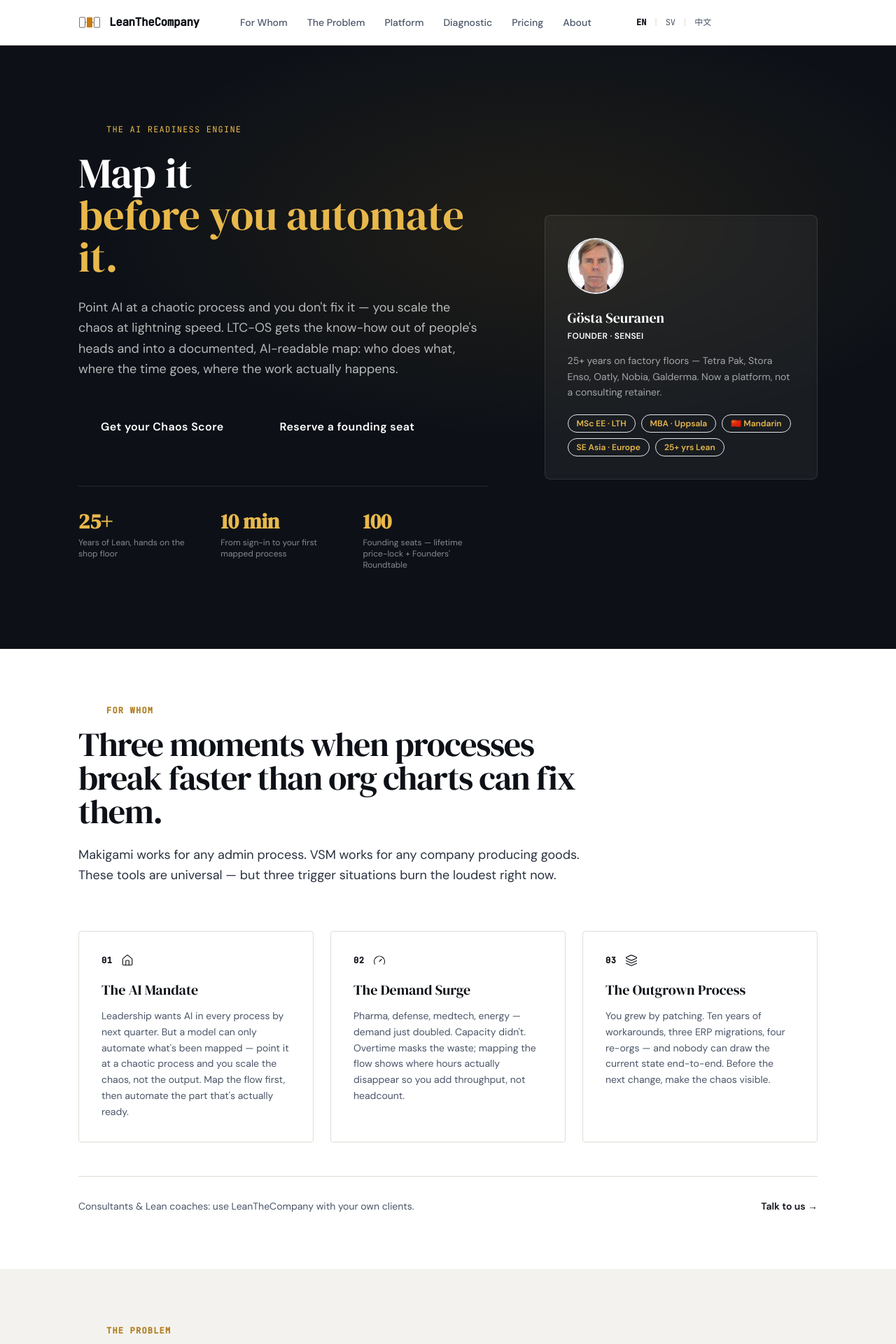
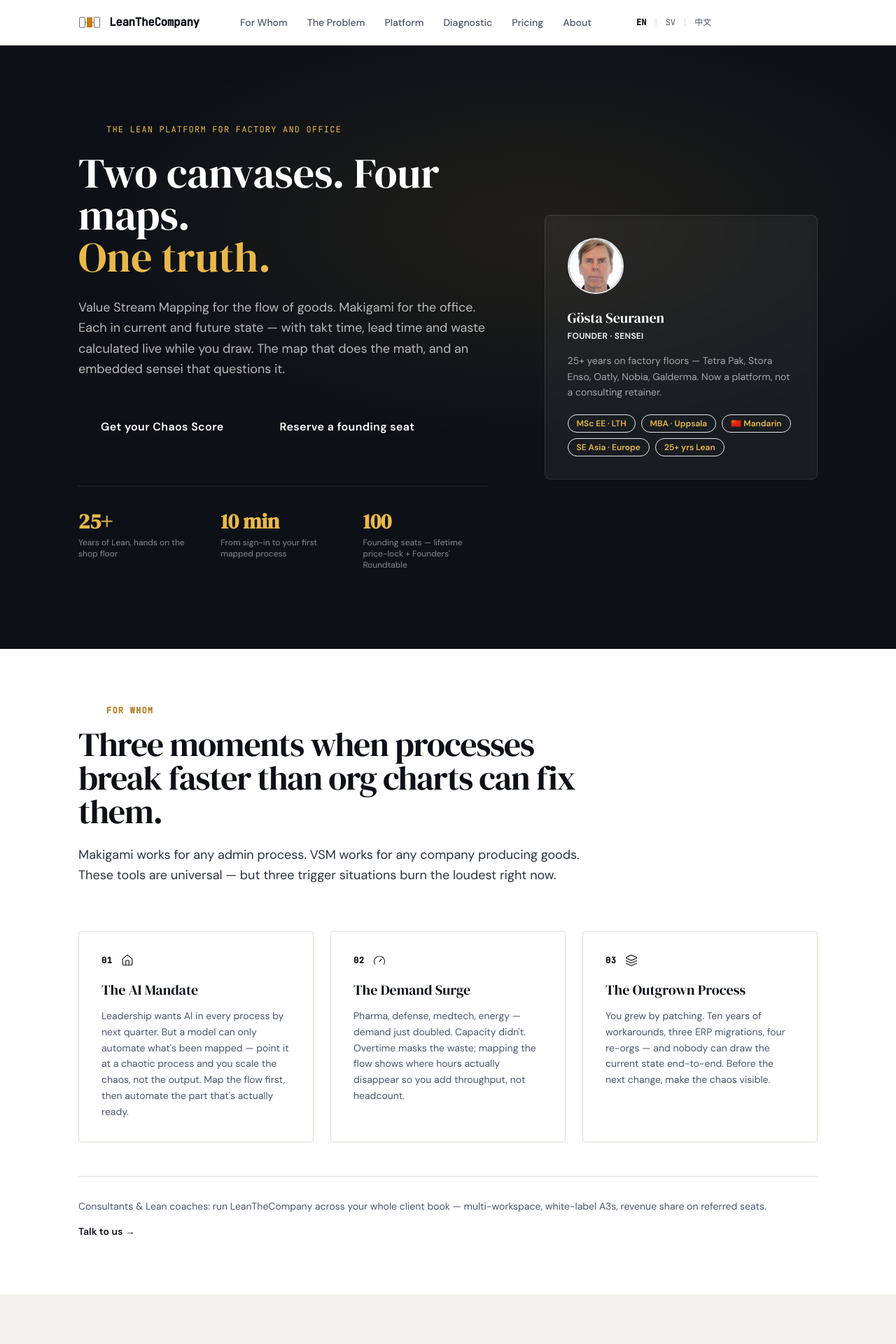
Before and after one commit to gostaallan/leanthecompany-web, a Next.js app: page /en in a window 1280 px wide. Shown: the top 1920 px of the page at 70% size. Built offline with nearby package versions, Linux system fonts and the light colour scheme.

Commit message:
Add Consultant tier (69 EUR), live-in-beta status tags, rebrand hero/OG

```diff
--- a/src/app/[locale]/layout.tsx
+++ b/src/app/[locale]/layout.tsx
@@ -24,7 +24,7 @@ export async function generateMetadata({ params }: Props): Promise<Metadata> {
 
   return {
     title: {
-      default:  'LeanTheCompany — The AI Readiness Engine: Map Before You Automate',
+      default:  'LeanTheCompany — Two Canvases. Four Maps. One Truth.',
       template: '%s | LeanTheCompany',
     },
     description: t('lead'),
@@ -32,13 +32,13 @@ export async function generateMetadata({ params }: Props): Promise<Metadata> {
     openGraph: {
       type:        'website',
       siteName:    'LeanTheCompany',
-      title:       'LeanTheCompany — The AI Readiness Engine',
+      title:       'LeanTheCompany — The Map That Does the Math',
       description: t('lead'),
       locale:      locale === 'zh' ? 'zh_CN' : locale === 'sv' ? 'sv_SE' : 'en_GB',
     },
     twitter: {
       card:        'summary_large_image',
-      title:       'LeanTheCompany — The AI Readiness Engine',
+      title:       'LeanTheCompany — The Map That Does the Math',
       description: t('lead'),
     },
     robots: {
--- a/src/app/[locale]/opengraph-image.tsx
+++ b/src/app/[locale]/opengraph-image.tsx
@@ -7,7 +7,7 @@ import { ImageResponse } from 'next/og'
 export const runtime = 'edge'
 export const size = { width: 1200, height: 630 }
 export const contentType = 'image/png'
-export const alt = 'LeanTheCompany — The AI Readiness Engine'
+export const alt = 'LeanTheCompany — Two Canvases. Four Maps. One Truth.'
 
 export default function OpengraphImage() {
   return new ImageResponse(
@@ -57,7 +57,7 @@ export default function OpengraphImage() {
               textTransform: 'uppercase',
             }}
           >
-            The AI Readiness Engine · Founding-100 cohort
+            Two canvases · Four maps · Founding-100 cohort
           </div>
           <div
             style={{
@@ -68,7 +68,7 @@ export default function OpengraphImage() {
               maxWidth: 1000,
             }}
           >
-            Map it before you automate it.
+            The map that does the math.
           </div>
         </div>
 
@@ -86,7 +86,7 @@ export default function OpengraphImage() {
           }}
         >
           <span>leanthecompany.com</span>
-          <span>The map your AI actually needs</span>
+          <span>VSM + Makigami · Current + Future state</span>
         </div>
       </div>
     ),
--- a/src/components/marketing/Platform.tsx
+++ b/src/components/marketing/Platform.tsx
@@ -13,9 +13,9 @@ interface PlatformItem {
 
 const ITEMS: readonly PlatformItem[] = [
   { key: 'makigami',  status: 'live' },
-  { key: 'vsm',       status: 'dev'  },
-  { key: 'sensei',    status: 'dev'  },
-  { key: 'tracker',   status: 'dev'  },
+  { key: 'vsm',       status: 'live' },
+  { key: 'sensei',    status: 'live' },
+  { key: 'tracker',   status: 'live' },
   { key: 'warroom',   status: 'live' },
   { key: 'report',    status: 'dev'  },
 ]
--- a/src/components/marketing/Pricing.tsx
+++ b/src/components/marketing/Pricing.tsx
@@ -8,6 +8,7 @@ import { useState, type FormEvent } from 'react'
 
 const TIERS = [
   { key: 'contributor',  highlight: false },
+  { key: 'consultant',   highlight: false },
   { key: 'processOwner', highlight: true  },
   { key: 'architect',    highlight: false },
 ] as const
@@ -86,7 +87,7 @@ export function Pricing() {
           </span>
         </div>
 
-        <div className="grid md:grid-cols-3 gap-6">
+        <div className="grid md:grid-cols-2 xl:grid-cols-4 gap-6">
           {TIERS.map(({ key, highlight }) => {
             const features = t.raw(`tiers.${key}.features`) as string[]
             return (
--- a/src/locales/en.json
+++ b/src/locales/en.json
@@ -9,10 +9,10 @@
     "cta": "Get early access"
   },
   "hero": {
-    "eyebrow": "The AI Readiness Engine",
-    "headline": "Map it",
-    "headlineSub": "before you automate it.",
-    "lead": "Point AI at a chaotic process and you don't fix it — you scale the chaos at lightning speed. LTC-OS gets the know-how out of people's heads and into a documented, AI-readable map: who does what, where the time goes, where the work actually happens.",
+    "eyebrow": "The lean platform for factory and office",
+    "headline": "Two canvases. Four maps.",
+    "headlineSub": "One truth.",
+    "lead": "Value Stream Mapping for the flow of goods. Makigami for the office. Each in current and future state — with takt time, lead time and waste calculated live while you draw. The map that does the math, and an embedded sensei that questions it.",
     "ctaPrimary": "Get your Chaos Score",
     "ctaSecondary": "Reserve a founding seat",
     "founderTitle": "Founder · Sensei",
@@ -44,7 +44,7 @@
         "body": "You grew by patching. Ten years of workarounds, three ERP migrations, four re-orgs — and nobody can draw the current state end-to-end. Before the next change, make the chaos visible."
       }
     },
-    "consultantStrip": "Consultants & Lean coaches: use LeanTheCompany with your own clients.",
+    "consultantStrip": "Consultants & Lean coaches: run LeanTheCompany across your whole client book — multi-workspace, white-label A3s, revenue share on referred seats.",
     "consultantCta": "Talk to us"
   },
   "problem": {
@@ -72,10 +72,10 @@
   },
   "platform": {
     "eyebrow": "The Platform",
-    "headline": "One canvas to map the work. One sensei to question it. Built for anyone getting ready to automate.",
-    "lead": "LeanTheCompany is a browser-based lean transformation platform. No consulting retainer, no six-month rollout — start mapping in ten minutes, coach yourself with an embedded sensei trained on 25+ years of shop-floor kaizen.",
+    "headline": "The map that does the math.",
+    "lead": "A drawing tool draws. LeanTheCompany computes: takt time, effective cycle time, inventory cover, out-of-takt flags — live, every time the map changes. Browser-based, no consulting retainer, no six-month rollout. Start mapping in ten minutes, coach yourself with an embedded sensei trained on 25+ years of shop-floor kaizen.",
     "status": {
-      "live": "Live",
+      "live": "Live in beta",
       "dev": "In development"
     },
     "items": {
@@ -89,7 +89,7 @@
       },
       "sensei": {
         "title": "Embedded AI Sensei",
-        "body": "Ask \"where's my biggest waste?\" and get a direct answer, not a textbook. Trained on Ohno, Rother and three decades of field notes — Japanese in tone, pragmatic in delivery."
+        "body": "Ask \"where's my biggest waste?\" and get a direct answer grounded in your own map — your takt, your handoffs, your losses. Not a chatbot with lean books in its prompt: a coach that reads what you drew."
       },
       "tracker": {
         "title": "Kaizen tracker",
@@ -108,12 +108,12 @@
   "whatsComing": {
     "eyebrow": "What you get",
     "headline": "What's live today — and what's landing next.",
-    "lead": "Makigami is live the moment you sign in. The value-stream canvas, the embedded sensei and the one-page A3 export are landing through the Founding-100 build. Hover any preview to see where each is headed.",
+    "lead": "Makigami, the value-stream canvas, the embedded sensei and the kaizen tracker are live in beta today. The one-page A3 export lands through the Founding-100 build. Hover any preview to see where each is headed.",
     "previews": {
       "vsm": {
-        "tag": "In development",
+        "tag": "Live in beta",
         "title": "Value Stream Mapping canvas",
-        "body": "Drag process boxes, draw flow arrows, drop inventory triangles. Cycle time, lead time and %C&A roll up automatically. The first canvas every founding member draws."
+        "body": "Drag process boxes, draw flow arrows, drop inventory triangles and kanban loops. Takt, lead time and inventory cover roll up automatically — current state and future state, side by side."
       },
       "makigami": {
         "tag": "Live now",
@@ -121,7 +121,7 @@
         "body": "The back-office twin. Sales, engineering, purchasing — every handoff and every wait the shop floor never sees. Print it on the wall and the whole organisation suddenly speaks the same language."
       },
       "sensei": {
-        "tag": "In development",
+        "tag": "Live in beta",
         "title": "Embedded AI Sensei",
         "body": "Ask in plain English, Swedish or Mandarin. Trained on Ohno, Rother and three decades of field notes. Pragmatic, not preachy. Cites its sources so the operator can push back."
       },
@@ -210,6 +210,21 @@
           "Private workspace — just you",
           "Community forum access",
           "€19 / month — locked for life for founding members"
+        ]
+      },
+      "consultant": {
+        "title": "Consultant",
+        "audience": "For the people who coach the work",
+        "desc": "For the independent consultant or Lean coach with a first client book. Each client in its own sealed workspace — walk into the workshop with a live canvas instead of a PowerPoint, for less than an hour of your day rate per month.",
+        "cta": "Reserve a Consultant seat",
+        "features": [
+          "Everything in Contributor",
+          "3 client workspaces, kept strictly separate",
+          "Up to 15 canvases per workspace",
+          "AI Sensei — 100 questions / month, pooled · top up anytime",
+          "Kaizen tracker with PDCA cycles",
+          "A3 export with LeanTheCompany footer — white-label lives in Architect",
+          "€69 / month — locked for life for founding members"
         ]
       },
       "processOwner": {
@@ -305,7 +320,7 @@
     "meta": "No login wall. No sales call. No obligation."
   },
   "footer": {
-    "tagline": "The AI Readiness Engine — map your processes before you automate. Built by a factory engineer, not a software studio.",
+    "tagline": "Two canvases. Four maps. One truth. Built by a factory engineer, not a software studio.",
     "linkedin": "Follow Gösta on LinkedIn",
     "copyright": "Made with care in Malmö & Shanghai",
     "disclaimer": "LeanTheCompany is an independent product. Lean, Toyota Production System, Value Stream Mapping, Makigami and kaizen are methodologies developed over decades by practitioners across the world; we stand on their shoulders and cite them where we can. Every pilot and every result shown has the customer's permission.",
--- a/src/locales/sv.json
+++ b/src/locales/sv.json
@@ -9,10 +9,10 @@
     "cta": "Få tidig tillgång"
   },
   "hero": {
-    "eyebrow": "AI Readiness Engine",
-    "headline": "Kartlägg processen",
-    "headlineSub": "innan du automatiserar.",
-    "lead": "Riktar du AI mot en kaotisk process fixar du den inte — du skalar upp kaoset i blixtfart. LTC-OS lyfter ut kunskapen ur folks huvuden och in i en dokumenterad, AI-läsbar karta: vem gör vad, var tiden går och var arbetet faktiskt sker.",
+    "eyebrow": "Lean-plattformen för fabrik och kontor",
+    "headline": "Två canvaser. Fyra kartor.",
+    "headlineSub": "En sanning.",
+    "lead": "Value Stream Mapping för varuflödet. Makigami för kontoret. Båda i nuläge och börläge — med takttid, ledtid och slöseri beräknade live medan du ritar. Kartan som räknar själv, och en inbäddad sensei som ifrågasätter den.",
     "ctaPrimary": "Få din Chaos Score",
     "ctaSecondary": "Boka en grundarplats",
     "founderTitle": "Grundare · Sensei",
@@ -44,7 +44,7 @@
         "body": "Du växte genom att lappa och laga. Tio år av workarounds, tre ERP-migreringar, fyra omorganisationer — och ingen kan rita nuläget hela vägen. Innan nästa förändring: gör kaoset synligt."
       }
     },
-    "consultantStrip": "Konsulter och Lean-coacher: använd LeanTheCompany hos era egna kunder.",
+    "consultantStrip": "Konsulter och Lean-coacher: kör LeanTheCompany över hela er kundstock — fler arbetsytor, white-label-A3:or, intäktsdelning på värvade platser.",
     "consultantCta": "Hör av dig"
   },
   "problem": {
@@ -72,10 +72,10 @@
   },
   "platform": {
     "eyebrow": "Plattformen",
-    "headline": "En canvas för att kartlägga arbetet. En sensei som ifrågasätter det. Byggt för alla som gör sig redo att automatisera.",
-    "lead": "LeanTheCompany är en webbaserad plattform för Lean-transformation. Ingen konsultretainer, ingen sex-månaders rollout — börja kartlägga på tio minuter, coacha dig själv med en inbäddad sensei tränad på 25+ år av kaizen från verkstadsgolvet.",
+    "headline": "Kartan som räknar själv.",
+    "lead": "Ett ritverktyg ritar. LeanTheCompany räknar: takttid, effektiv cykeltid, lagertäckning, ur-takt-flaggor — live, varje gång kartan ändras. Webbaserat, ingen konsultretainer, ingen sex-månaders rollout. Börja kartlägga på tio minuter, coacha dig själv med en inbäddad sensei tränad på 25+ år av kaizen från verkstadsgolvet.",
     "status": {
-      "live": "Live",
+      "live": "Live i beta",
       "dev": "Under utveckling"
     },
     "items": {
@@ -89,7 +89,7 @@
       },
       "sensei": {
         "title": "Inbäddad AI-sensei",
-        "body": "Fråga \"var är mitt största slöseri?\" och få ett direkt svar — inte en lärobok. Tränad på Ohno, Rother och tre decennier av fältanteckningar. Japansk i tonen, pragmatisk i leveransen."
+        "body": "Fråga \"var är mitt största slöseri?\" och få ett direkt svar grundat i din egen karta — din takt, dina överlämningar, dina förluster. Ingen chatbot med lean-böcker i prompten: en coach som läser det du ritat."
       },
       "tracker": {
         "title": "Kaizen-tracker",
@@ -108,12 +108,12 @@
   "whatsComing": {
     "eyebrow": "Det du får",
     "headline": "Det här är live idag — och det här kommer härnäst.",
-    "lead": "Makigami är live i samma stund du loggar in. Value-stream-canvasen, den inbäddade sensein och en-sidiga A3-exporten landar under Founding-100-bygget. Håll musen över en förhandsvisning så ser du vart var och en är på väg.",
+    "lead": "Makigami, value-stream-canvasen, den inbäddade sensein och kaizen-trackern är live i beta idag. En-sidiga A3-exporten landar under Founding-100-bygget. Håll musen över en förhandsvisning så ser du vart var och en är på väg.",
     "previews": {
       "vsm": {
-        "tag": "Under utveckling",
+        "tag": "Live i beta",
         "title": "Value Stream Mapping-canvas",
-        "body": "Dra processrutor, rita flödespilar, släpp lagertrianglar. Cykeltid, ledtid och %C&A räknas själva. Den första canvas varje grundarmedlem ritar."
+        "body": "Dra processrutor, rita flödespilar, släpp lagertrianglar och kanban-loopar. Takt, ledtid och lagertäckning räknas själva — nuläge och börläge, sida vid sida."
       },
       "makigami": {
         "tag": "Live nu",
@@ -121,7 +121,7 @@
         "body": "Kontorsmotsvarigheten. Sälj, konstruktion, inköp — varje överlämning och varje vänta som verkstadsgolvet aldrig ser. Skriv ut den på väggen och hela organisationen pratar samma språk."
       },
       "sensei": {
-        "tag": "Under utveckling",
+        "tag": "Live i beta",
         "title": "Inbäddad AI-sensei",
         "body": "Fråga på engelska, svenska eller mandarin. Tränad på Ohno, Rother och tre decennier av fältanteckningar. Pragmatisk, inte predikande. Refererar sina källor så att operatören kan ifrågasätta."
       },
@@ -210,6 +210,21 @@
           "Privat workspace — bara du",
           "Tillgång till community-forum",
           "€19 / månad — låst för livet för grundarmedlemmar"
+        ]
+      },
+      "consultant": {
+        "title": "Consultant",
+        "audience": "För dem som coachar jobbet",
+        "desc": "För den fristående konsulten eller Lean-coachen med sina första kunder. Varje kund i en egen, strikt separerad workspace — kliv in i workshopen med en levande canvas i stället för en PowerPoint, för mindre än en timme av ditt dagsarvode per månad.",
+        "cta": "Reservera en Consultant-plats",
+        "features": [
+          "Allt i Contributor",
+          "3 kund-workspaces, strikt åtskilda",
+          "Upp till 15 canvas per workspace",
+          "AI-sensei — 100 frågor / månad, delade · fyll på när som helst",
+          "Kaizen-tracker med PDCA-cykler",
+          "A3-export med LeanTheCompany-sidfot — white-label hör till Architect",
+          "€69 / månad — låst för livet för grundarmedlemmar"
         ]
       },
       "processOwner": {
@@ -305,7 +320,7 @@
     "meta": "Ingen inloggningsvägg. Inget säljsamtal. Inget åtagande."
   },
   "footer": {
-    "tagline": "The AI Readiness Engine — kartlägg dina processer innan du automatiserar. Byggt av en fabriksingenjör, inte en mjukvarustudio.",
+    "tagline": "Två canvaser. Fyra kartor. En sanning. Byggt av en fabriksingenjör, inte en mjukvarustudio.",
     "linkedin": "Följ Gösta på LinkedIn",
     "copyright": "Gjort med omsorg i Malmö & Shanghai",
     "disclaimer": "LeanTheCompany är en oberoende produkt. Lean, Toyota Production System, Value Stream Mapping, Makigami och kaizen är metoder som utvecklats över decennier av praktiker över hela världen; vi står på deras axlar och refererar dem där vi kan. Varje pilot och varje resultat som visas har kundens tillåtelse.",
--- a/src/locales/zh.json
+++ b/src/locales/zh.json
@@ -9,10 +9,10 @@
     "cta": "抢先体验"
   },
   "hero": {
-    "eyebrow": "AI Readiness Engine",
-    "headline": "先梳理流程,",
-    "headlineSub": "再用 AI 自动化。",
-    "lead": "把 AI 对准一个混乱的流程,你不会修好它——只会以闪电般的速度放大混乱。LTC-OS 把诀窍从员工脑子里提取出来,变成一张文档化、AI 可读的流程图:谁做什么、时间花在哪里、工作实际发生在哪里。",
+    "eyebrow": "工厂与办公室共用的精益平台",
+    "headline": "两块画布。四张地图。",
+    "headlineSub": "一个真相。",
+    "lead": "价值流图(VSM)画实物流,Makigami 画办公室。每一块都有当前状态与未来状态——节拍时间、交期、浪费在你画图的同时实时算出。一张会算数的地图,加一位追问到底的内嵌老师傅。",
     "ctaPrimary": "获取您的混乱分数",
     "ctaSecondary": "预定创始席位",
     "founderTitle": "创始人 · 老师傅",
@@ -44,7 +44,7 @@
         "body": "您是靠打补丁成长起来的。十年临时方案、三次 ERP 迁移、四次组织重组——没人能把当前状态从头到尾画出来。下一次变革之前,先让混乱可见。"
       }
     },
-    "consultantStrip": "咨询顾问与精益教练:把 LeanTheCompany 用到自己的客户项目里。",
+    "consultantStrip": "咨询顾问与精益教练:用 LeanTheCompany 管理整个客户组合——多工作区、白标 A3、推荐席位分成。",
     "consultantCta": "聊聊合作"
   },
   "problem": {
@@ -72,10 +72,10 @@
   },
   "platform": {
     "eyebrow": "平台",
-    "headline": "一块画布,梳理工作。一位老师傅,追问到底。为每一个准备自动化的人而造。",
-    "lead": "LeanTheCompany 是一个浏览器端的精益转型平台。不签咨询合同,不等六个月上线——十分钟内就能开画,靠内嵌的老师傅(训练自 25 年以上车间改善)自己教自己。",
+    "headline": "会算数的地图。",
+    "lead": "画图工具只会画。LeanTheCompany 会算:节拍时间、有效周期时间、库存覆盖、超节拍警示——地图一变,实时重算。浏览器端,不签咨询合同,不等六个月上线——十分钟内就能开画,靠内嵌的老师傅(训练自 25 年以上车间改善)自己教自己。",
     "status": {
-      "live": "已上线",
+      "live": "测试版已上线",
       "dev": "开发中"
     },
     "items": {
@@ -89,7 +89,7 @@
       },
       "sensei": {
         "title": "内嵌 AI 老师傅",
-        "body": "问「我最大的浪费在哪?」得到的是直接的回答,不是教科书。训练自大野耐一、Mike Rother 和三十年的一线笔记——日式语气,务实交付。"
+        "body": "问「我最大的浪费在哪?」得到的回答基于你自己的地图——你的节拍、你的交接、你的损失。不是一个塞了精益书籍的聊天机器人,而是一位读得懂你画了什么的教练。"
       },
       "tracker": {
         "title": "改善追踪器",
@@ -108,12 +108,12 @@
   "whatsComing": {
     "eyebrow": "您将获得什么",
     "headline": "今天已上线——以及接下来要上线的。",
-    "lead": "登录那一刻,Makigami 即可使用。价值流画布、内嵌老师傅和一页 A3 导出会在 Founding-100 建设过程中陆续上线。把鼠标移到任意预览上,看看每一块将走向何方。",
+    "lead": "Makigami、价值流画布、内嵌老师傅和改善追踪器今天都已在测试版上线。一页 A3 导出将在 Founding-100 建设过程中落地。把鼠标移到任意预览上,看看每一块将走向何方。",
     "previews": {
       "vsm": {
-        "tag": "开发中",
+        "tag": "测试版已上线",
         "title": "价值流图画布",
-        "body": "拖动工序框、画出流向箭头、放下库存三角。节拍时间、交期、合格率自动汇总。每一位创始会员画的第一张图。"
+        "body": "拖动工序框、画出流向箭头、放下库存三角和看板拉动环。节拍、交期、库存覆盖自动汇总——当前状态与未来状态,并排对照。"
       },
       "makigami": {
         "tag": "已上线",
@@ -121,7 +121,7 @@
         "body": "后台流程的双胞胎。销售、工程、采购——车间永远看不见的每一次交接、每一次等待。打印贴墙上,整个组织瞬间说同一种语言。"
       },
       "sensei": {
-        "tag": "开发中",
+        "tag": "测试版已上线",
         "title": "内嵌 AI 老师傅",
         "body": "用英语、瑞典语或普通话直接问。训练自大野耐一、Mike Rother 与三十年的一线笔记。务实,不说教。引用来源,操作员可以当面反驳。"
       },
@@ -210,6 +210,21 @@
           "个人工作区——只有你",
           "社区论坛访问权限",
           "每月 €19 —— 创始会员终身锁定"
+        ]
+      },
+      "consultant": {
+        "title": "Consultant",
+        "audience": "面向辅导改善的人",
+        "desc": "给刚建立客户群的独立顾问或精益教练。每个客户一个严格隔离的工作区——带着实时画布而不是 PPT 走进工作坊,月费不到你一小时的日薪。",
+        "cta": "预订 Consultant 席位",
+        "features": [
+          "包含 Contributor 全部功能",
+          "3 个客户工作区,严格隔离",
+          "每个工作区至多 15 张画布",
+          "AI 老师傅——每月 100 个问题,共享额度 · 可随时充值加量",
+          "带 PDCA 循环的改善追踪器",
+          "A3 导出带 LeanTheCompany 页脚——白标属于 Architect",
+          "每月 €69 —— 创始会员终身锁定"
         ]
       },
       "processOwner": {
@@ -305,7 +320,7 @@
     "meta": "没有登录墙。没有销售电话。没有任何义务。"
   },
   "footer": {
-    "tagline": "AI Readiness Engine——在自动化之前先梳理你的流程。由一名工厂工程师打造,而非软件工作室。",
+    "tagline": "两块画布。四张地图。一个真相。由一名工厂工程师打造,而非软件工作室。",
     "linkedin": "在 LinkedIn 上关注 Gösta",
     "copyright": "用心打造于马尔默 & 上海",
     "disclaimer": "LeanTheCompany 是一款独立产品。精益、丰田生产方式、价值流图、Makigami 与改善,都是全球实践者在几十年里积累出来的方法;我们站在他们的肩膀上,并在可能的地方注明来源。每一个展示的试点和成果,都已获得客户的授权。",
```
